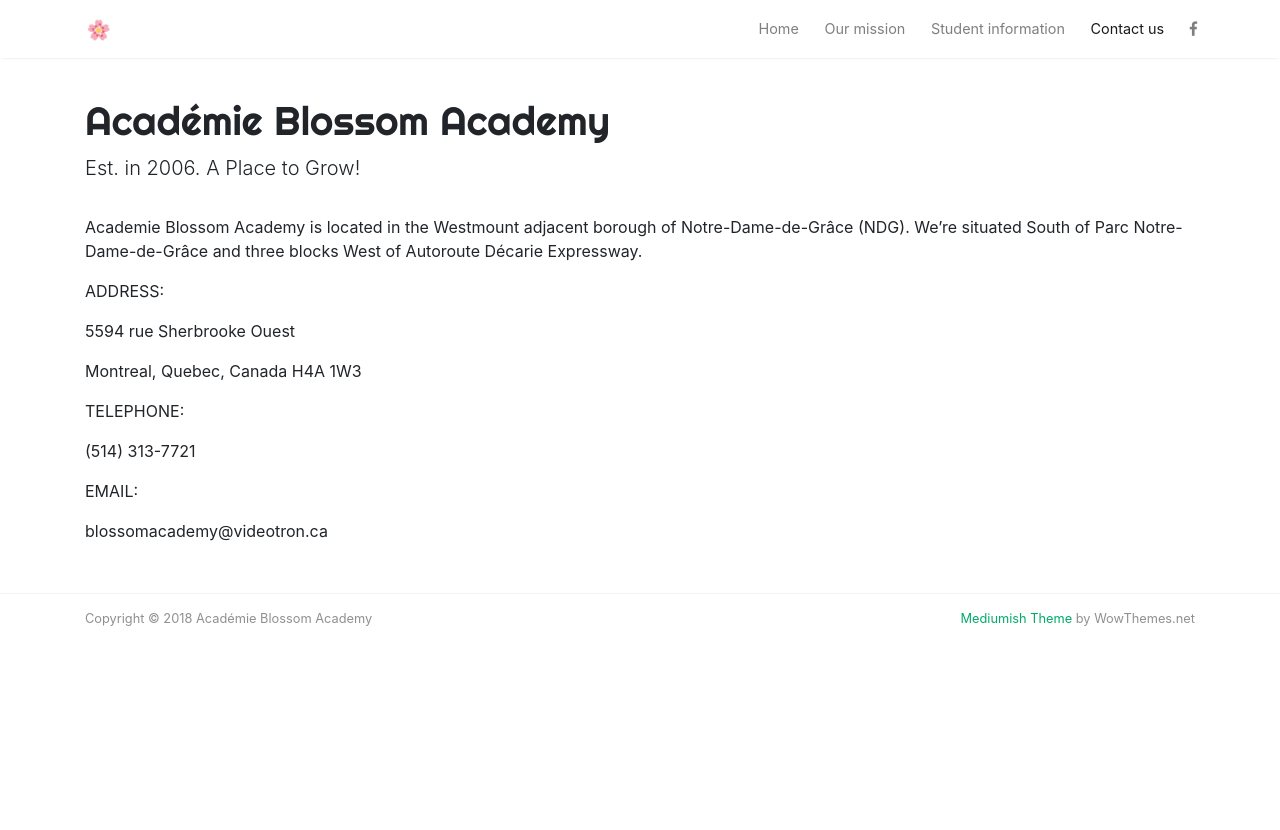
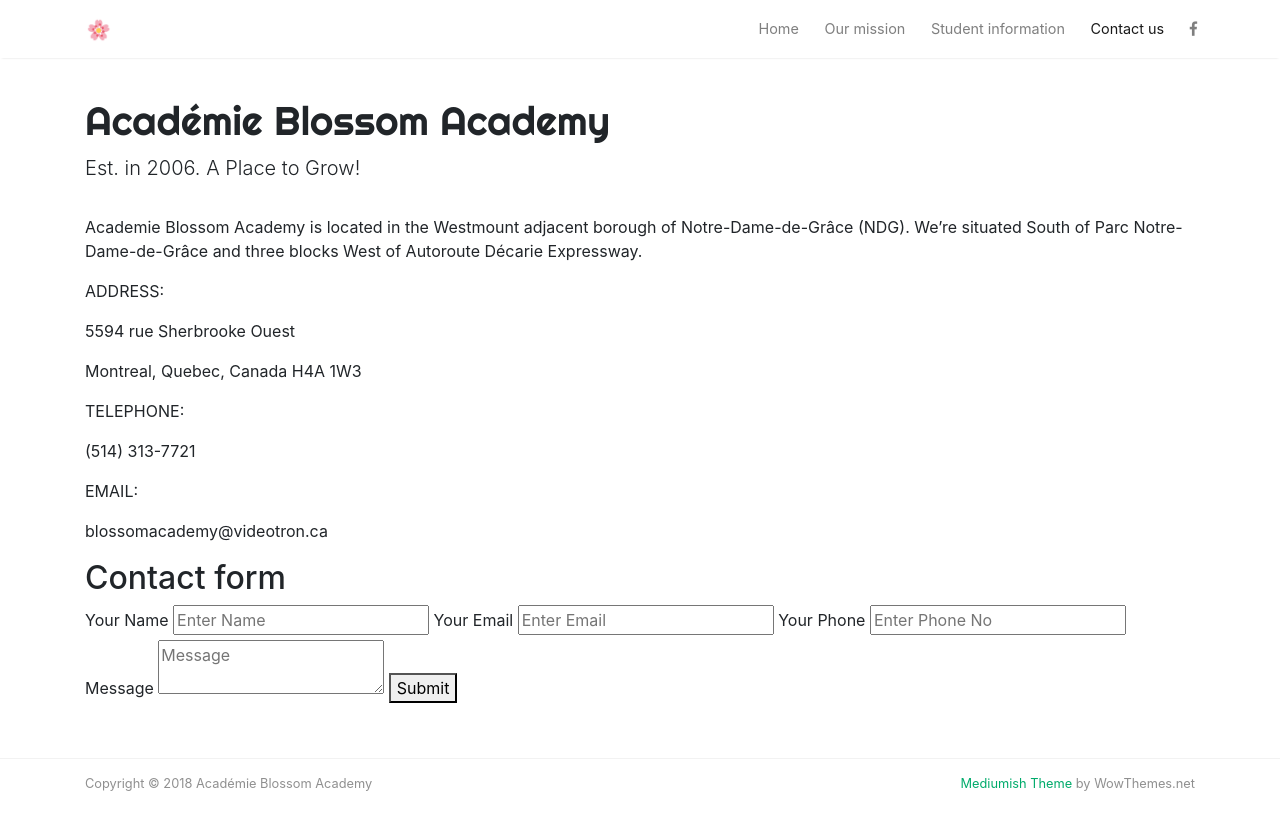
Before and after one commit to blossomacademyca/site-blossomacademy, a Jekyll site: the page built from contact.md, in a window 1280 px wide. Shown: the top 830 px of the page. Built offline with Jekyll 4.4.1, drawn with Linux system fonts in a browser that asks for light colours; nearby versions of some CDN libraries; comment, search, counter and statistics services are not loaded.

Commit message:
add contact form

```diff
--- a/contact.md
+++ b/contact.md
@@ -17,3 +17,18 @@ TELEPHONE:
 EMAIL:
 
 blossomacademy@videotron.ca
+
+## Contact form
+<form method="POST" action="https://formspree.io/blossomacademy@videotron.ca">
+  <input type="hidden" name="_subject" value="Website contact" />
+  <label>Your Name</label>
+  <input type="text" name="name" placeholder="Enter Name">
+  <label>Your Email</label>
+  <input type="email" name="email" placeholder="Enter Email">
+  <label>Your Phone</label>
+  <input type="phone" name="phone" placeholder="Enter Phone No">
+  <label>Message</label>
+  <textarea name="message" placeholder="Message"></textarea>
+  <button type="submit">Submit</button>
+  <input type="hidden" name="_next" value="http://www.blossomacademy.info/" />
+</form>
```
